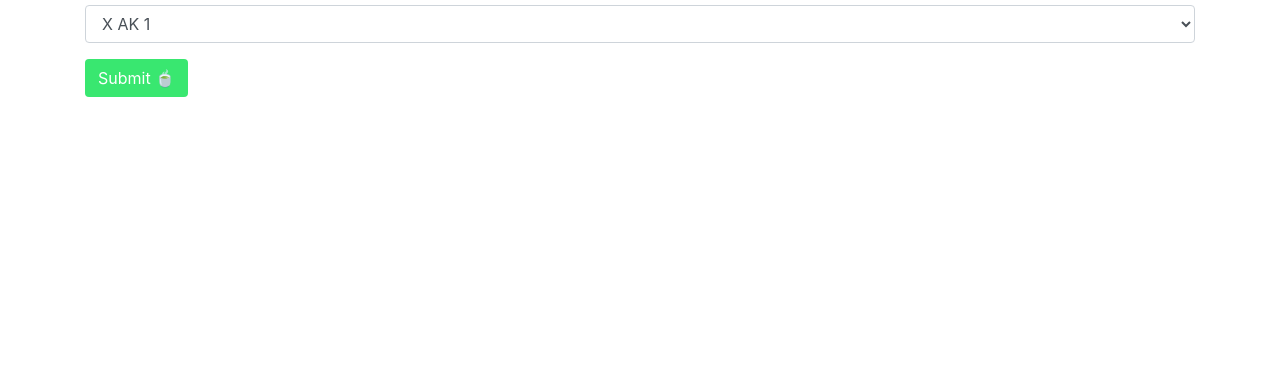
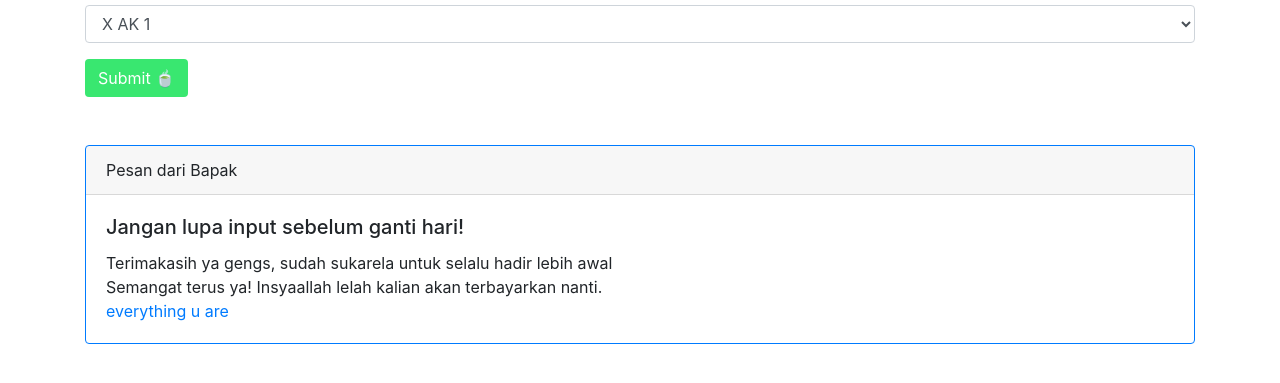
Before and after one commit to sull-sull/web-atribut, a plain HTML site: page index.html in a window 1280 px wide. Shown: the part 187-570 px from the top of the page. Drawn offline with nearby package versions, Linux system fonts and the light colour scheme.

Commit message:
feat: add card message in index.html

```diff
--- a/index.html
+++ b/index.html
@@ -57,6 +57,20 @@
         </form>
     </div>
 
+    <div class="container mt-5">
+<div class="card border-primary mb-3">
+  <div class="card-header">Pesan dari Bapak</div>
+  <div class="card-body">
+    <h5 class="card-title text-">Jangan lupa input sebelum ganti hari!</h5>
+    <p class="card-text">Terimakasih ya gengs, sudah sukarela untuk selalu hadir lebih awal
+        <br> Semangat terus ya! Insyaallah lelah kalian akan terbayarkan nanti.
+        <br> <a href="https://open.spotify.com/intl-id/track/5WOSNVChcadlsCRiqXE45K?si=e995dae063a944c9" target="_blank">everything u are</a>
+    </p>
+  </div>
+</div>
+    </div>
+
+
 	<script src="https://code.jquery.com/jquery-3.5.1.slim.min.js"></script>
     <script src="https://stackpath.bootstrapcdn.com/bootstrap/4.5.2/js/bootstrap.min.js"></script>
 	<script src = "index.js"></script>
```
Also changed, not shown: form.html (+1 -1 lines).
